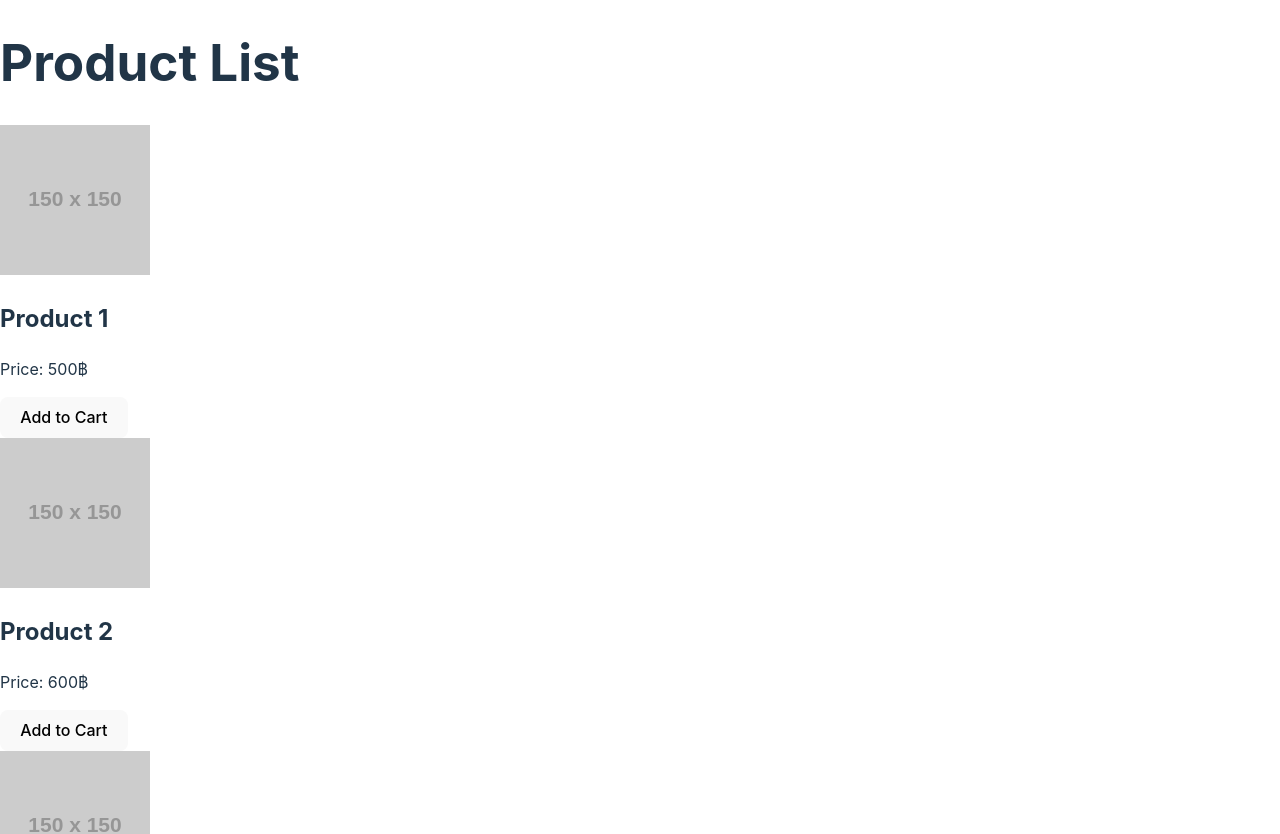
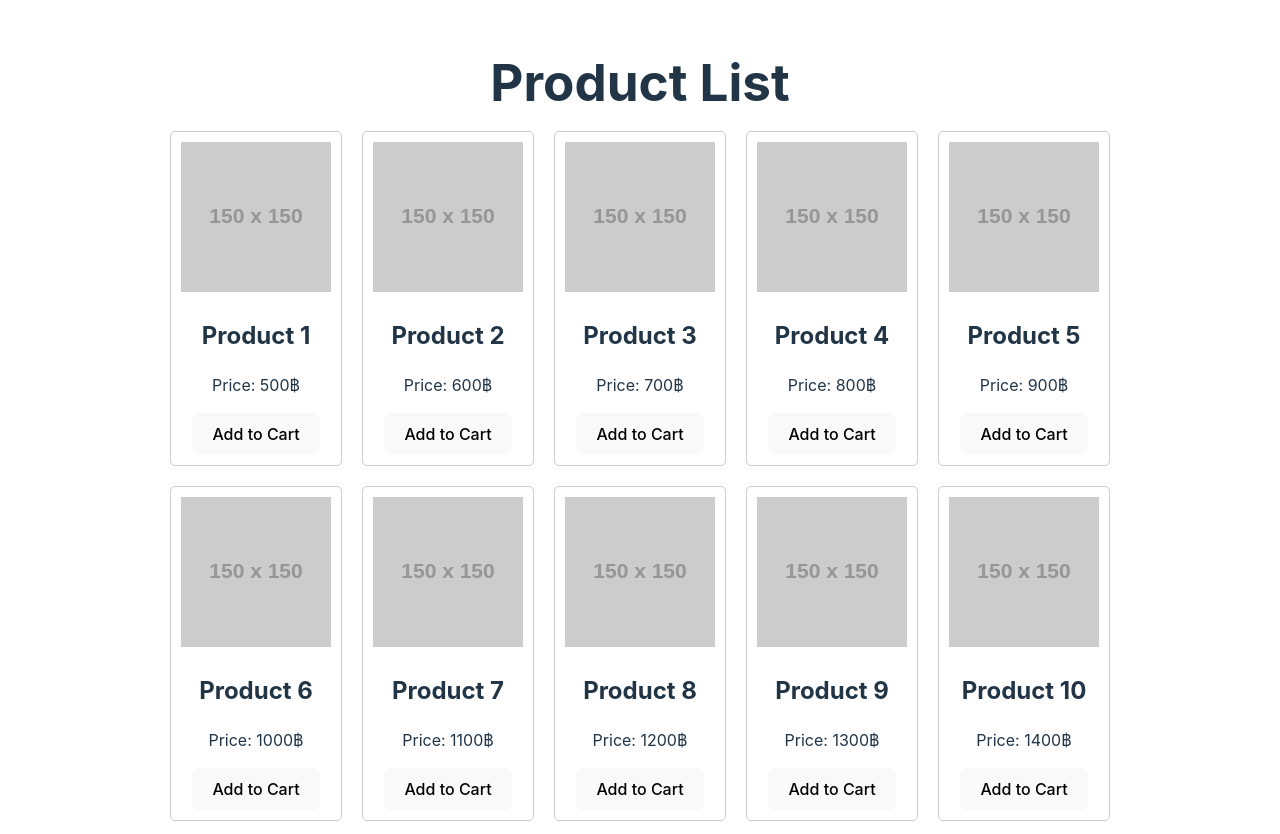
Before and after one commit to MJU6604101409/ShoppingCart409, a React (Vite) app: page / in a window 1280 px wide. Shown: the top 834 px of the page. Built offline with nearby package versions, Linux system fonts and the light colour scheme.

Commit message:
first commit

```diff
--- a/src/App.jsx
+++ b/src/App.jsx
@@ -110,10 +110,10 @@ function App() {
 
   return (
     <div className="App">
-      <h1 className="text-2xl font-bold text-center">Product List</h1>
+      <h1 className="header text-2xl font-bold">Product List</h1>
       <div className="product-list grid grid-cols-2 gap-4 p-4">
         {productsData.map(product => (
-          <div key={product.id} className="border p-4">
+          <div key={product.id} className="product-item">
             <img src={product.image} alt={product.name} className="mb-2" />
             <h2>{product.name}</h2>
             <p>Price: {product.price}฿</p>
--- a/src/index.css
+++ b/src/index.css
@@ -26,13 +26,13 @@ a:hover {
   color: #535bf2;
 }
 
-body {
+/* body {
   margin: 0;
   display: flex;
   place-items: center;
   min-width: 320px;
   min-height: 100vh;
-}
+} */
 
 h1 {
   font-size: 3.2em;
@@ -70,3 +70,48 @@ button:focus-visible {
     background-color: #f9f9f9;
   }
 }
+
+body {
+  height: 100%; /* ให้ความสูงของ html และ body เป็น 100% */
+  margin: 0; /* ลบ margin พื้นฐาน */
+  padding: 0; /* ลบ padding พื้นฐาน */
+  display: flex; /* ใช้ Flexbox สำหรับการจัดเรียง */
+  justify-content: center; /* จัดกลางในแนวนอน */
+  align-items: center; /* จัดกลางในแนวตั้ง */
+
+}
+
+.App {
+  max-width: 1200px; /* กำหนดความกว้างสูงสุด */
+  width: 100%; /* ใช้ความกว้างเต็มที่ */
+  padding: 20px; /* ช่องว่างด้านใน */
+  box-sizing: border-box; /* ทำให้ padding ไม่ส่งผลต่อความกว้าง */
+}
+
+.header {
+  text-align: center; /* จัดกลางข้อความ */
+  margin-bottom: 20px; /* ระยะห่างด้านล่าง */
+}
+
+.product-list {
+  display: grid; /* ใช้ Grid Layout */
+  grid-template-columns: repeat(5, 1fr); /* 5 คอลัมน์ */
+  gap: 20px; /* ระยะห่างระหว่างสินค้า */
+}
+
+.product-item {
+  border: 1px solid #ccc; /* เส้นขอบรอบสินค้า */
+  padding: 10px; /* ช่องว่างภายใน */
+  text-align: center; /* จัดข้อความให้อยู่กลาง */
+  border-radius: 5px; /* มุมโค้ง */
+  transition: box-shadow 0.3s; /* การเปลี่ยนแปลงการแสดงผลเมื่อเลื่อนเมาส์ */
+}
+
+.product-item:hover {
+  box-shadow: 0 4px 10px rgba(0, 0, 0, 0.2); /* เพิ่มเงาเมื่อเลื่อนเมาส์ */
+}
+
+.product-item img {
+  max-width: 100%; /* ให้ภาพไม่เกินขนาดของคอลัมน์ */
+  height: auto; /* ปรับความสูงให้เหมาะสม */
+}
```
